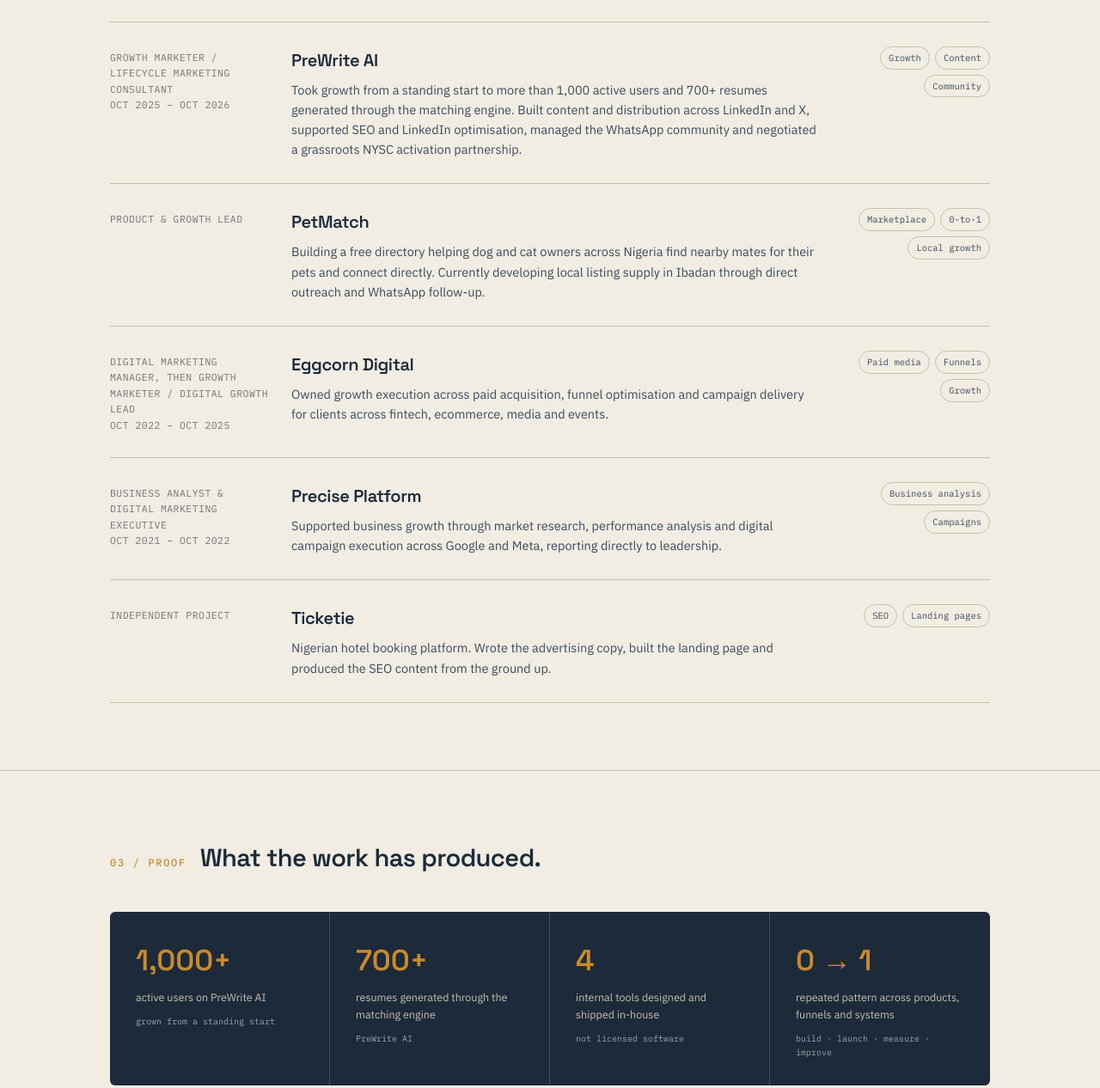
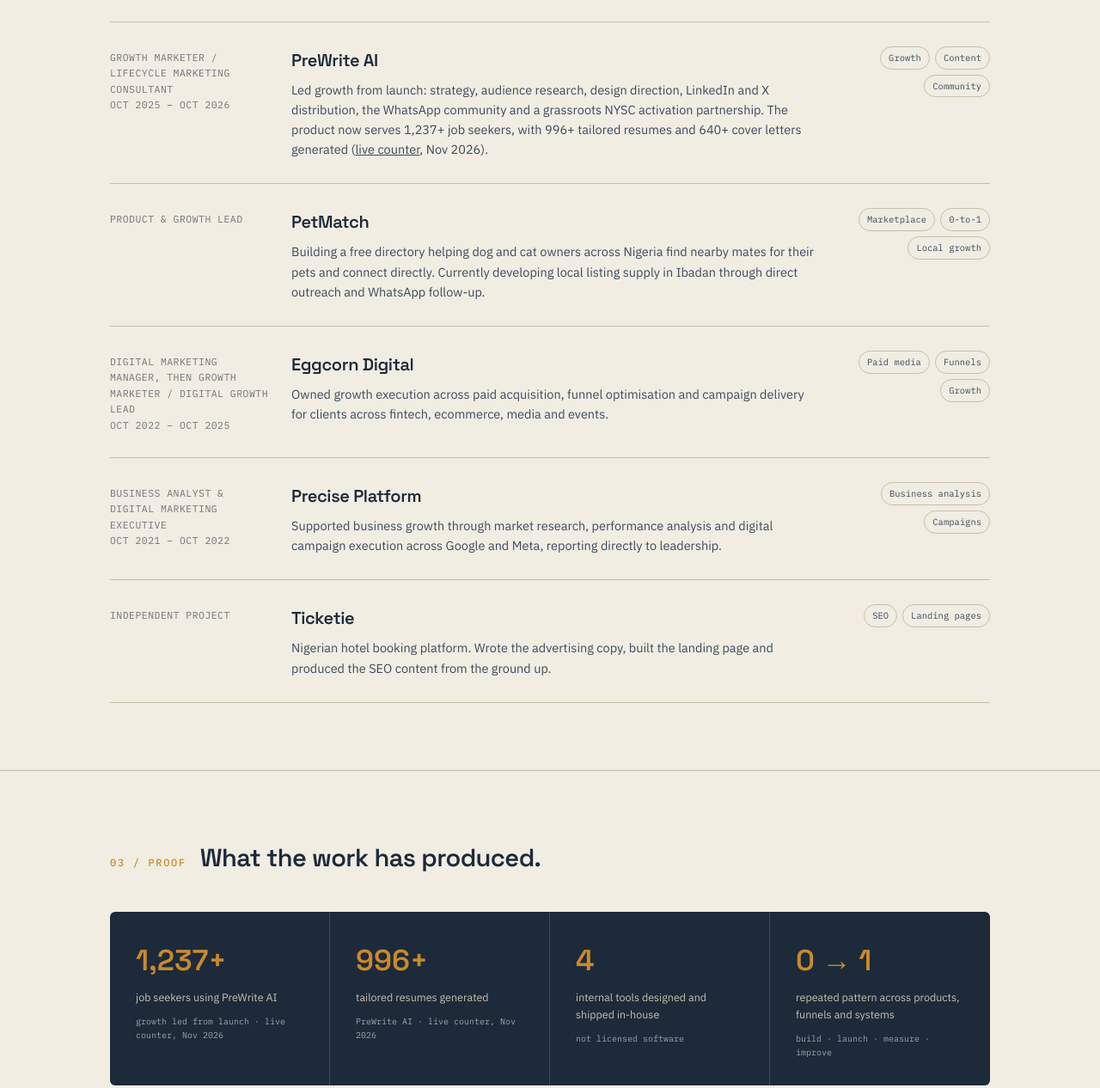
Before and after one commit to SDBE-Ex/Philips-Adebayo-Portfolio-, a plain HTML site: page index.html in a window 1280 px wide. Shown: the part 2357-3623 px from the top of the page at 86% size. Drawn offline with Linux system fonts and the light colour scheme.

Commit message:
Update PreWrite AI proof with live counter figures
Replace 1,000+ users / 700+ resumes with the current public counter
(1,237+ job seekers, 996+ resumes, 640+ cover letters), dated Nov 2026,
and reword the role summary to 'led growth from launch'.

Co-Authored-By: Claude Opus 5.5 <noreply@anthropic.com>
Claude-Session: https://claude.ai/code/session_011fWCnjGRMZ3GYMUTB3XVkS

```diff
--- a/index.html
+++ b/index.html
@@ -739,10 +739,11 @@
             <div class="work-body">
               <h3>PreWrite AI</h3>
               <p>
-                Took growth from a standing start to more than 1,000 active users and 700+
-                resumes generated through the matching engine. Built content and distribution
-                across LinkedIn and X, supported SEO and LinkedIn optimisation, managed the
-                WhatsApp community and negotiated a grassroots NYSC activation partnership.
+                Led growth from launch: strategy, audience research, design direction, LinkedIn
+                and X distribution, the WhatsApp community and a grassroots NYSC activation
+                partnership. The product now serves 1,237+ job seekers, with 996+ tailored
+                resumes and 640+ cover letters generated
+                (<a href="https://prewriteai.com/" target="_blank" rel="noopener">live counter</a>, Nov 2026).
               </p>
             </div>
             <div class="work-tags">
@@ -827,15 +828,15 @@
 
         <div class="proof-strip">
           <div class="proof-card">
-            <div class="proof-num">1,000+</div>
-            <div class="proof-label">active users on PreWrite AI</div>
-            <div class="proof-source">grown from a standing start</div>
+            <div class="proof-num">1,237+</div>
+            <div class="proof-label">job seekers using PreWrite AI</div>
+            <div class="proof-source">growth led from launch · live counter, Nov 2026</div>
           </div>
 
           <div class="proof-card">
-            <div class="proof-num">700+</div>
-            <div class="proof-label">resumes generated through the matching engine</div>
-            <div class="proof-source">PreWrite AI</div>
+            <div class="proof-num">996+</div>
+            <div class="proof-label">tailored resumes generated</div>
+            <div class="proof-source">PreWrite AI · live counter, Nov 2026</div>
           </div>
 
           <div class="proof-card">
```
